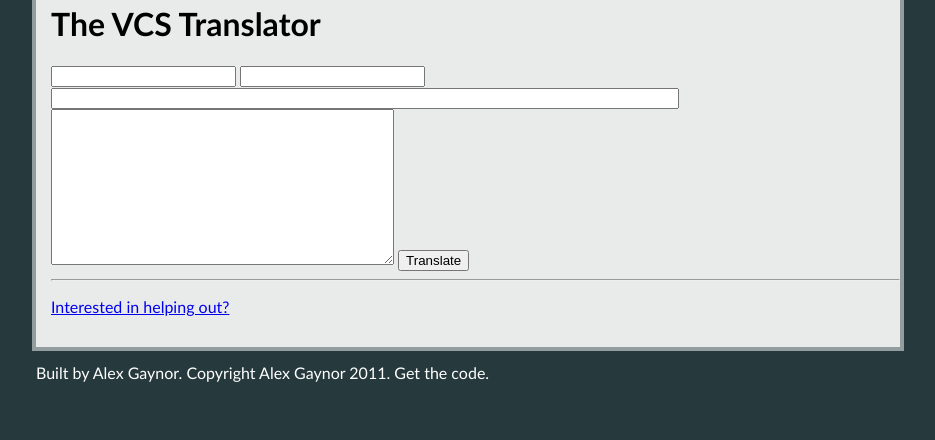
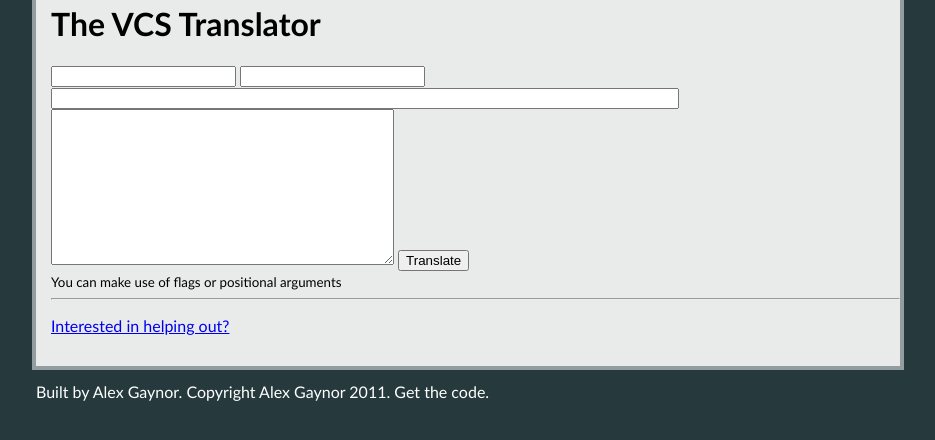
Before and after one commit to alex/vcs-translator, a Django app: template vcstranslator_project/templates/translator/home.html in a window 1280 px wide. Shown: the part 64-504 px from the top of the page, without its empty margins (172-1107 px from the left). Run offline with Django 3.2, Linux system fonts and the light colour scheme; the template is opened without the code that fills it: values that come from a table or form of the project are taken from there, others are empty; parts of the project's set-up code (start-up, migrations or seed data) failed here and were passed over; some libraries are stand-ins or nearby versions.

Commit message:
note that usuing flags/positional args is fine.

```diff
--- a/vcstranslator_project/templates/translator/home.html
+++ b/vcstranslator_project/templates/translator/home.html
@@ -7,6 +7,7 @@
         {% endfor %}
         <input type="submit" value="Translate" />
     </form>
+    <small>You can make use of flags or positional arguments</small>
     {% if form.errors %}
         <h2>Sorry :(</h2>
         <p>There were some errors with your submission</p>
```
